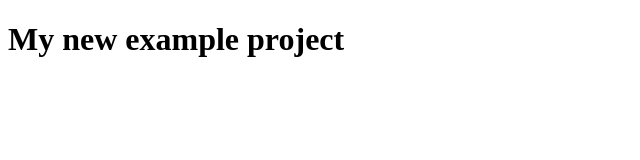
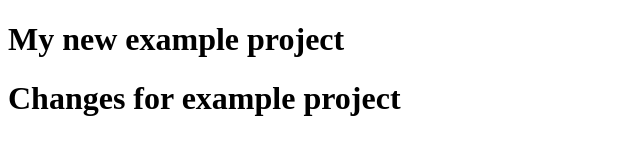
Before and after one commit to Sooova/Canban-Sync-Demo, a plain HTML site: page index.html in a window 1280 px wide. Shown: the whole page, without its empty margins (0-640 px from the left). Drawn offline with Linux system fonts and the light colour scheme.

Commit message:
Update html
!canban.new(Made changes to Html, inprogress)

```diff
--- a/index.html
+++ b/index.html
@@ -8,6 +8,7 @@
 </head>
 <body>
     <h1>My new example project</h1>
+    <H1>Changes for example project</H1>
 
 </body>
 </html>
```
